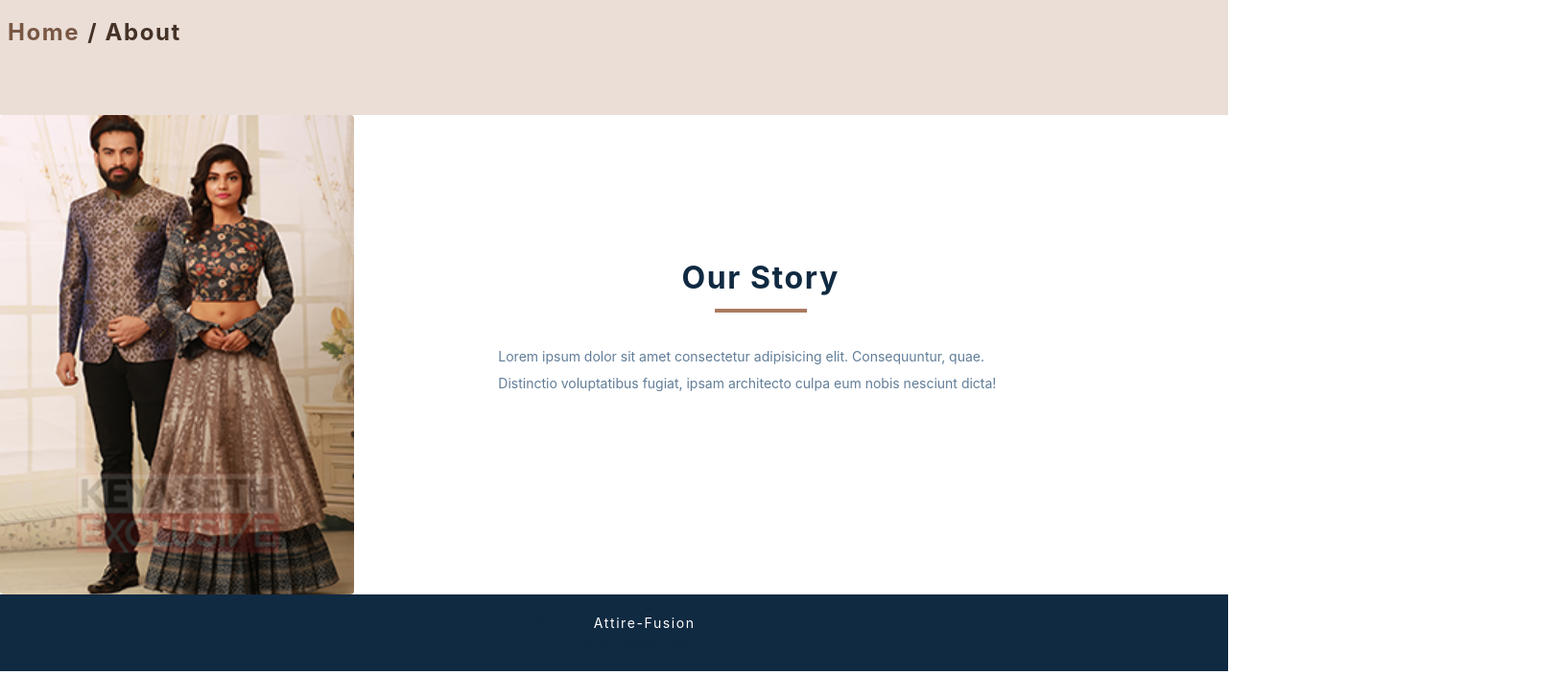
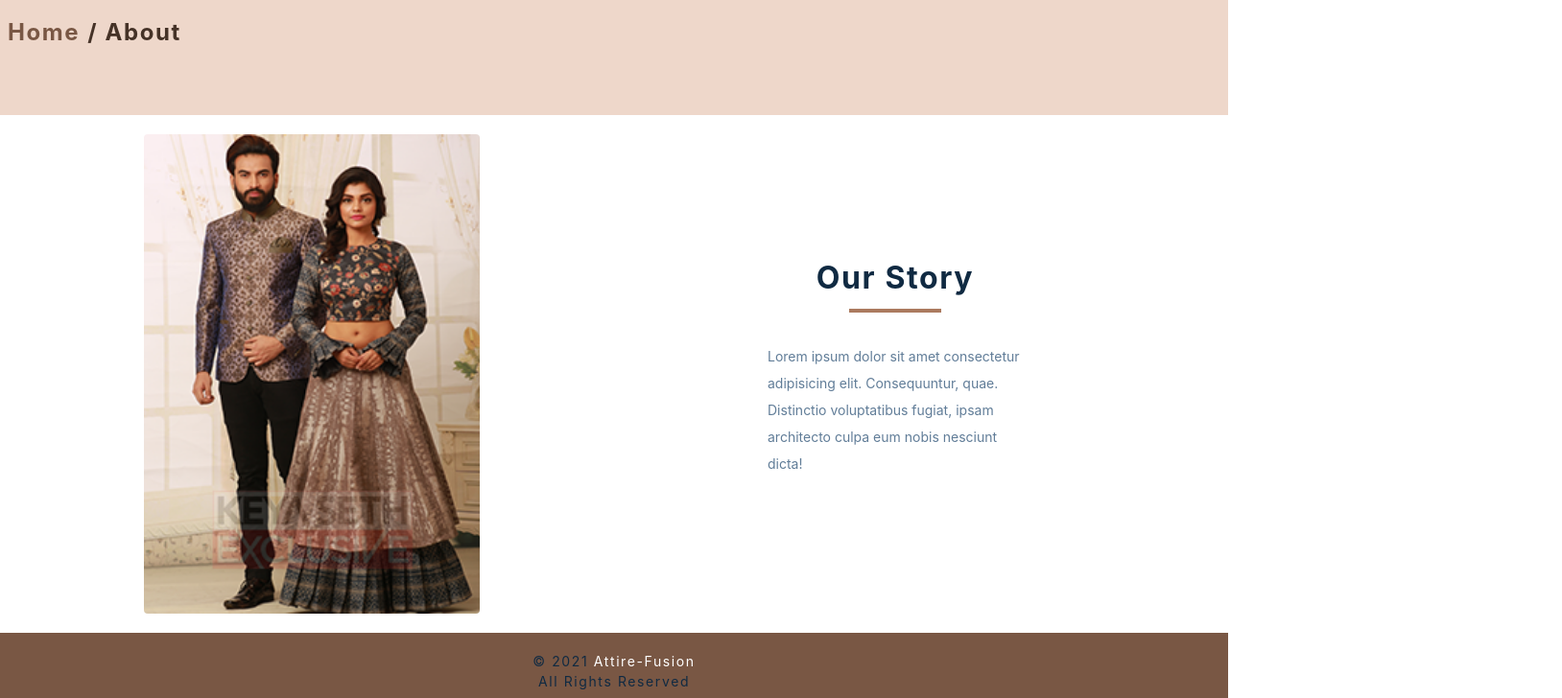
Before and after one commit to pesto-students/little-tags-pankaj6892, a React (Create React App) app: page /about in a window 1280 px wide. Shown: the part 120-848 px from the top of the page at 96% size, 1628 px wide, since content can reach past the window. Before the commit the page ends 820 px from the top, so only its background shows below. Built offline with nearby package versions, Linux system fonts and the light colour scheme.

Commit message:
stage1.2

```diff
--- a/src/Pages/CSS_files/AboutPage.css
+++ b/src/Pages/CSS_files/AboutPage.css
@@ -1,14 +1,16 @@
 .about-page-wrapper{
 display: flex;
+justify-content: space-evenly;
 }
 
 img {
-  width: 35%;
-  height:100%;
+  width: 350px;
   display: block;
   border-radius: var(--radius);
   height: 500px;
   object-fit: cover;
+  margin: 20px 150px;
+  align-items: center;
 }
 
 .data{
--- a/src/Pages/CSS_files/HomepageStyle.css
+++ b/src/Pages/CSS_files/HomepageStyle.css
@@ -20,7 +20,7 @@
     flex-direction: column;
     justify-content: center;
     align-items: center;
-    background: var(--clr-grey-1);
+    background: var(--clr-primary-3);
     text-align: center;
   }
 
--- a/src/Pages/CSS_files/Sidebar.css
+++ b/src/Pages/CSS_files/Sidebar.css
@@ -28,6 +28,7 @@
   justify-self: center;
   height: 45px;
 }
+
 .links {
     display: flex;
     flex-direction: column;
--- a/src/index.css
+++ b/src/index.css
@@ -13,7 +13,7 @@
   --clr-primary-7: #c5a491;
   --clr-primary-8: #d1b6a8;
   --clr-primary-9: #decbc0;
-  --clr-primary-10: #eaded7;
+  --clr-primary-10: #eed7ca;
   /* darkest grey - used for headings */
   --clr-grey-1: #102a42;
   --clr-grey-2: #243a52;
```
